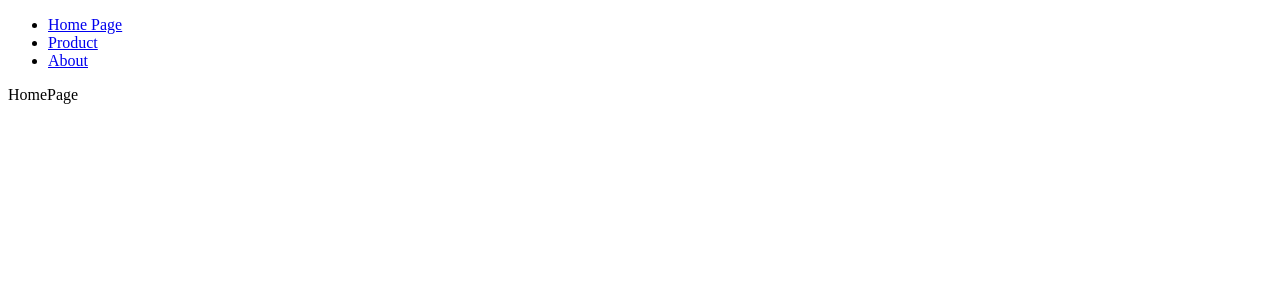
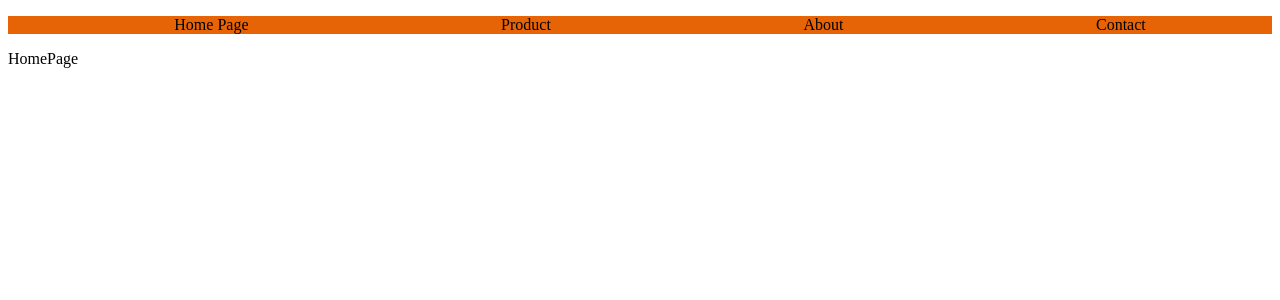
Before and after one commit to Tramnvph14967/reactJs_web16308, a React (Vite) app: page / in a window 1280 px wide. Shown: the top 300 px of the page. Built offline with nearby package versions, Linux system fonts and the light colour scheme.

Commit message:
Buoior3_update_router

```diff
--- a/src/App.css
+++ b/src/App.css
@@ -1,40 +1,20 @@
+.App{
+  margin: auto;
+  padding: 10px 10px;
 
-
-.App-logo {
-  height: 40vmin;
-  pointer-events: none;
 }
-
-@media (prefers-reduced-motion: no-preference) {
-  .App-logo {
-    animation: App-logo-spin infinite 20s linear;
-  }
+ul.main {
+  display: flex;
+  flex-direction: row;
+  justify-content: space-around;
 }
-
-.App-header {
-  background-color: #282c34;
-  min-height: 100vh;
-  display: flex;
-  flex-direction: column;
-  align-items: center;
-  justify-content: center;
-  font-size: calc(10px + 2vmin);
-  color: white;
+header {
+  background: rgb(230, 99, 6);
 }
-
-.App-link {
-  color: #61dafb;
+li {
+  list-style: none;
 }
-
-@keyframes App-logo-spin {
-  from {
-    transform: rotate(0deg);
-  }
-  to {
-    transform: rotate(360deg);
-  }
+a{
+  text-decoration: none;
+  color: black;
 }
-
-button {
-  font-size: calc(10px + 2vmin);
-}
--- a/src/App.tsx
+++ b/src/App.tsx
@@ -5,15 +5,17 @@ import { NavLink, Route, Routes } from 'react-router-dom'
 import Homepage from './pages/homePage'
 import ProductPage from './pages/productPage'
 import AboutPage from './pages/aboutPage'
+import ContactPage from './pages/contactPage'
 
 function App() {
   return (
     <div className="container">
       <header>
-        <ul>
+        <ul className="main">
           <li><NavLink to="/">Home Page</NavLink></li>
           <li><NavLink to="/product">Product</NavLink></li>
           <li><NavLink to="/about">About</NavLink></li>
+          <li><NavLink to="/contact">Contact</NavLink></li>
         </ul>
       </header>
       <main>
@@ -21,6 +23,7 @@ function App() {
             <Route path="/" element={<Homepage />} />
             <Route path="product" element={<ProductPage />}/>
             <Route path="about" element={<AboutPage />}/>
+            <Route path="contact" element={<ContactPage />}/>
           </Routes>
       </main>
     </div>
--- /dev/null
+++ b/src/pages/contactPage.tsx
@@ -0,0 +1,11 @@
+import React from 'react'
+
+type Props = {}
+
+const contactPage = (props: Props) => {
+  return (
+    <div>ContactPage</div>
+  )
+}
+
+export default contactPage
```
